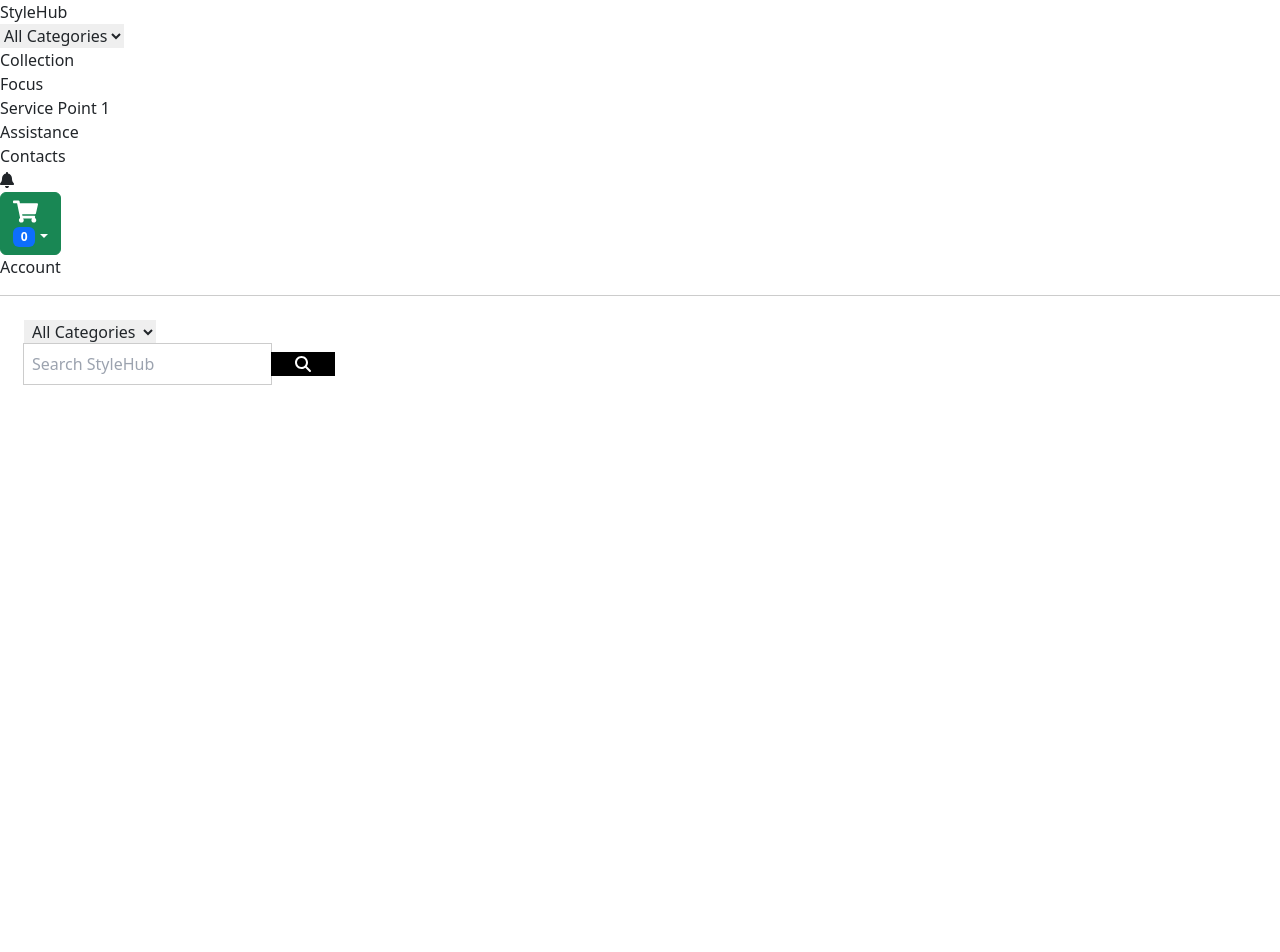
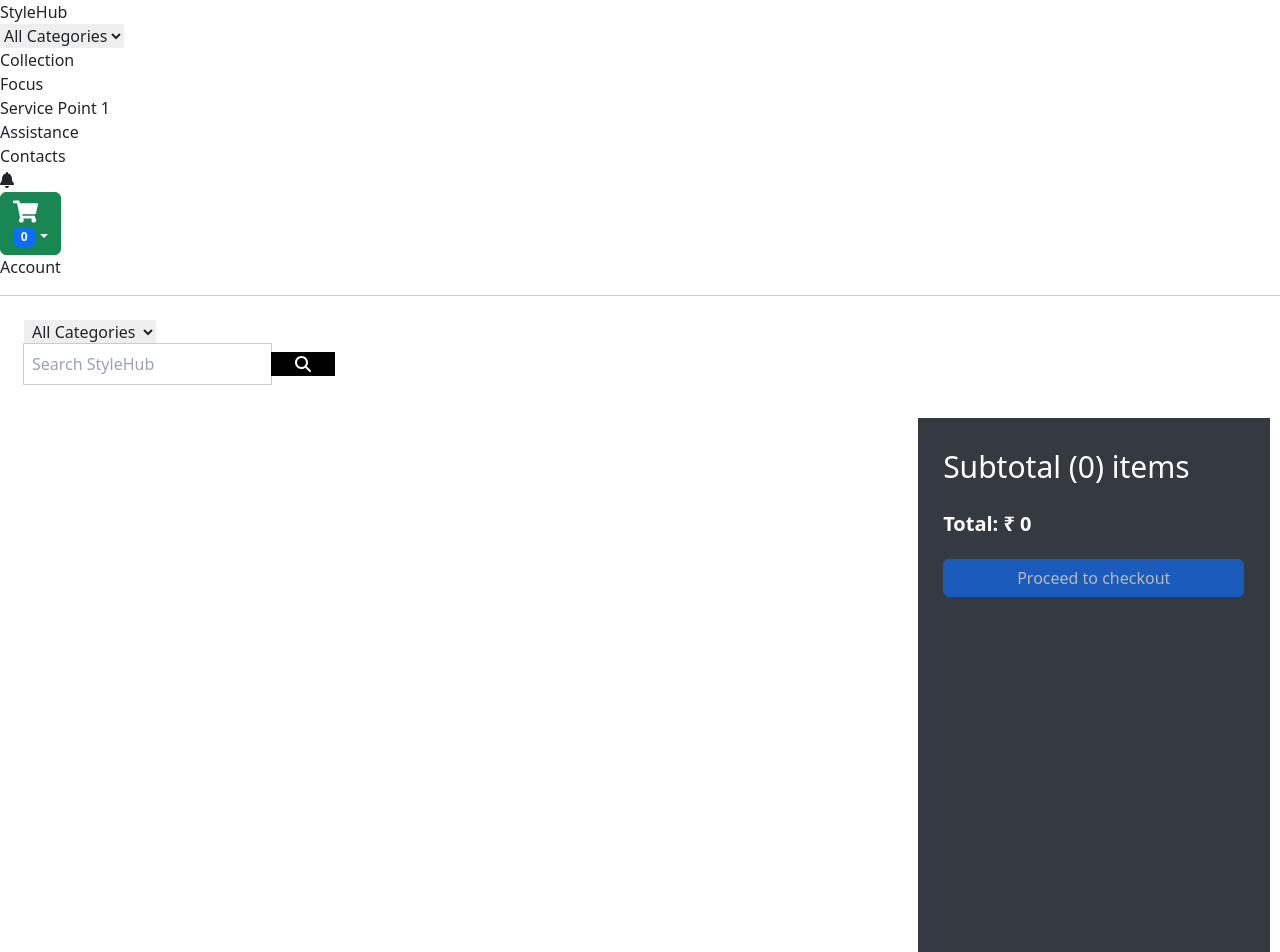
Before and after one commit to VivekHalder/StyleHub, a React (Vite) app in the folder client/StyleHub/: page /cart in a window 1280 px wide. Shown: the top 952 px of the page. Before the commit the page ends 800 px from the top, so only its background shows below. Built offline with nearby package versions, Linux system fonts and the light colour scheme.

Commit message:
add the cart page

```diff
--- a/client/StyleHub/src/components/Card/Products.jsx
+++ b/client/StyleHub/src/components/Card/Products.jsx
@@ -39,7 +39,7 @@ function Products({ product }) {
             <Button
               onClick={ () => dispatch( {
                 type: "REMOVE_FROM_CART",
-                payload: product.id
+                payload: product
               } ) }
               variant='danger'
             >
--- a/client/StyleHub/src/components/Cart/Cart.jsx
+++ b/client/StyleHub/src/components/Cart/Cart.jsx
@@ -1,9 +1,92 @@
-import React from 'react';
+import React, { useState } from 'react';
+import { useCartContext } from '../../context/CartProvider';
+import ListGroup from 'react-bootstrap/ListGroup';
+import Button from 'react-bootstrap/Button';
+import Row from 'react-bootstrap/Row';
+import Col from 'react-bootstrap/Col';
+import Image from 'react-bootstrap/Image';
+import Form from 'react-bootstrap/Form';
+import { AiFillDelete } from 'react-icons/ai'
+import { Rating } from '../index';
+import '../style.css';
+
 
 function Cart(){
+    const
+        {
+            state: { cart, total },
+            dispatch
+        } = useCartContext();
+
     return (
-        <>
-        </>
+        <div className='home'>
+            <div className='productContainer'>
+                <ListGroup>
+                    {
+                        cart.map((product) => (
+                            <ListGroup.Item key={product.id}>
+                                <Row>
+                                    <Col md={ 2 }>
+                                        <Image src={product.image} fluid rounded/>
+                                    </Col>
+                                    <Col md={ 2 }>
+                                        <span>
+                                            {
+                                                product.name
+                                            }
+                                        </span>
+                                    </Col>
+                                    <Col md={ 2 }>
+                                        {
+                                            product.price
+                                        }
+                                    </Col>
+                                    <Col md={ 2 }>
+                                        <Rating rating={ product.rating }/>
+                                    </Col>
+                                    <Col md={ 2 }>
+                                        <Form.Control as='select' value={ product.qty }>
+                                            {
+                                                [
+                                                    ...Array(product.inStock).keys()
+                                                ].map((x) => (
+                                                    <option key={x+1}>
+                                                        {
+                                                            x+1
+                                                        }
+                                                    </option>
+                                                ))
+                                            }
+                                        </Form.Control>
+                                    </Col>
+                                    <Col>
+                                        <AiFillDelete
+                                            fontSize='20px'
+                                            style={ { cursor: 'pointer' } }
+                                            onClick={( () => dispatch({
+                                                type: 'REMOVE_FROM_CART',
+                                                payload: product.id
+                                            }) )}
+                                        />
+                                    </Col>
+                                </Row>
+                            </ListGroup.Item>
+                        ))
+                    }
+                </ListGroup>
+            </div>
+            <div className='filters summary'>
+                <span className='title'>
+                    Subtotal ({ cart.length }) items
+                </span>
+                <span style={ { fontSize: 20, fontWeight: 700 } }>
+                    Total: ₹ {total}
+                </span>
+                <Button type='button' variant='primary' disabled={cart.length === 0}>
+                    Proceed to checkout
+                </Button>
+            </div>
+        </div>
     )
 }
 
--- a/client/StyleHub/src/components/style.css
+++ b/client/StyleHub/src/components/style.css
@@ -55,3 +55,7 @@
     padding: 0 20px;
     flex-direction: column;
 }
+
+.summary{
+    width: 30%
+}
--- a/client/StyleHub/src/context/CartProvider.jsx
+++ b/client/StyleHub/src/context/CartProvider.jsx
@@ -23,9 +23,11 @@ function CartProvider({ children }) {
         category: generateRandom(["All Categories", "Tops", "Bottoms", "Dresses", "Outerwear", "Activewear"])
     }));
 
+
     const [ state, dispatch ] = useReducer( CartReducer, {
         products,
-        cart: []
+        cart: [],
+        total: 0
     } );
 
   return (
--- a/client/StyleHub/src/context/CartReducer.jsx
+++ b/client/StyleHub/src/context/CartReducer.jsx
@@ -3,12 +3,14 @@ export const CartReducer = ( state, action ) => {
         case "ADD_TO_CART":
             return {
                 ...state,
-                cart: [ ...state.cart, { ...action.payload, qty: 1 } ]
+                cart: [ ...state.cart, { ...action.payload, qty: 1 } ],
+                total: state.total + ( Number(action.payload.price.split('.')[0] ) )
             };
         case "REMOVE_FROM_CART":
             return {
                 ...state,
-                cart: state.cart.filter( ( prod ) => prod.id !== action.payload )
+                cart: state.cart.filter( ( prod ) => prod.id !== action.payload.id ),
+                total: state.total - ( action.payload ? parseFloat(action.payload.price.split('.')[0]) : 0 )
             };
         default:
             return state;
```
